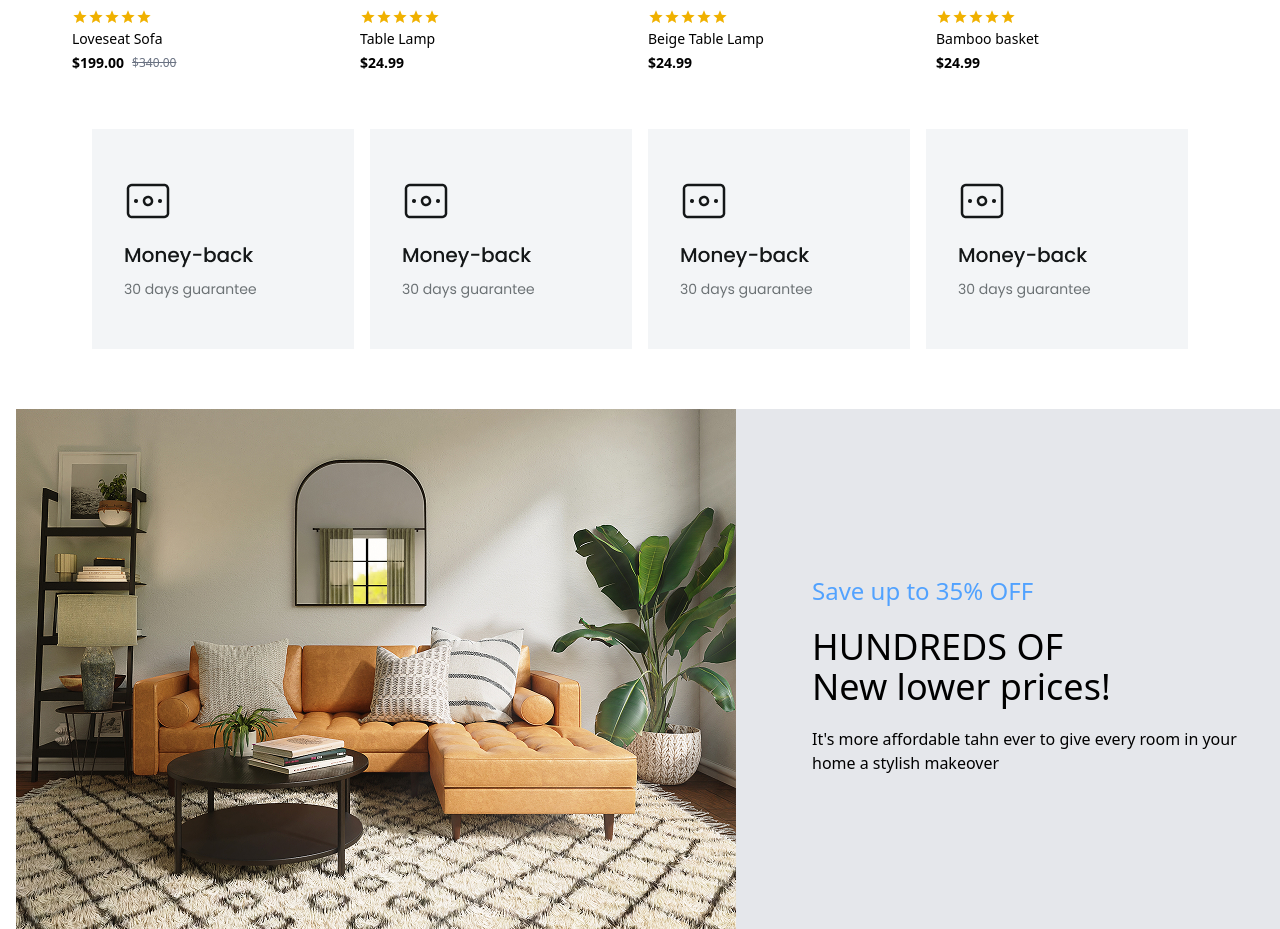
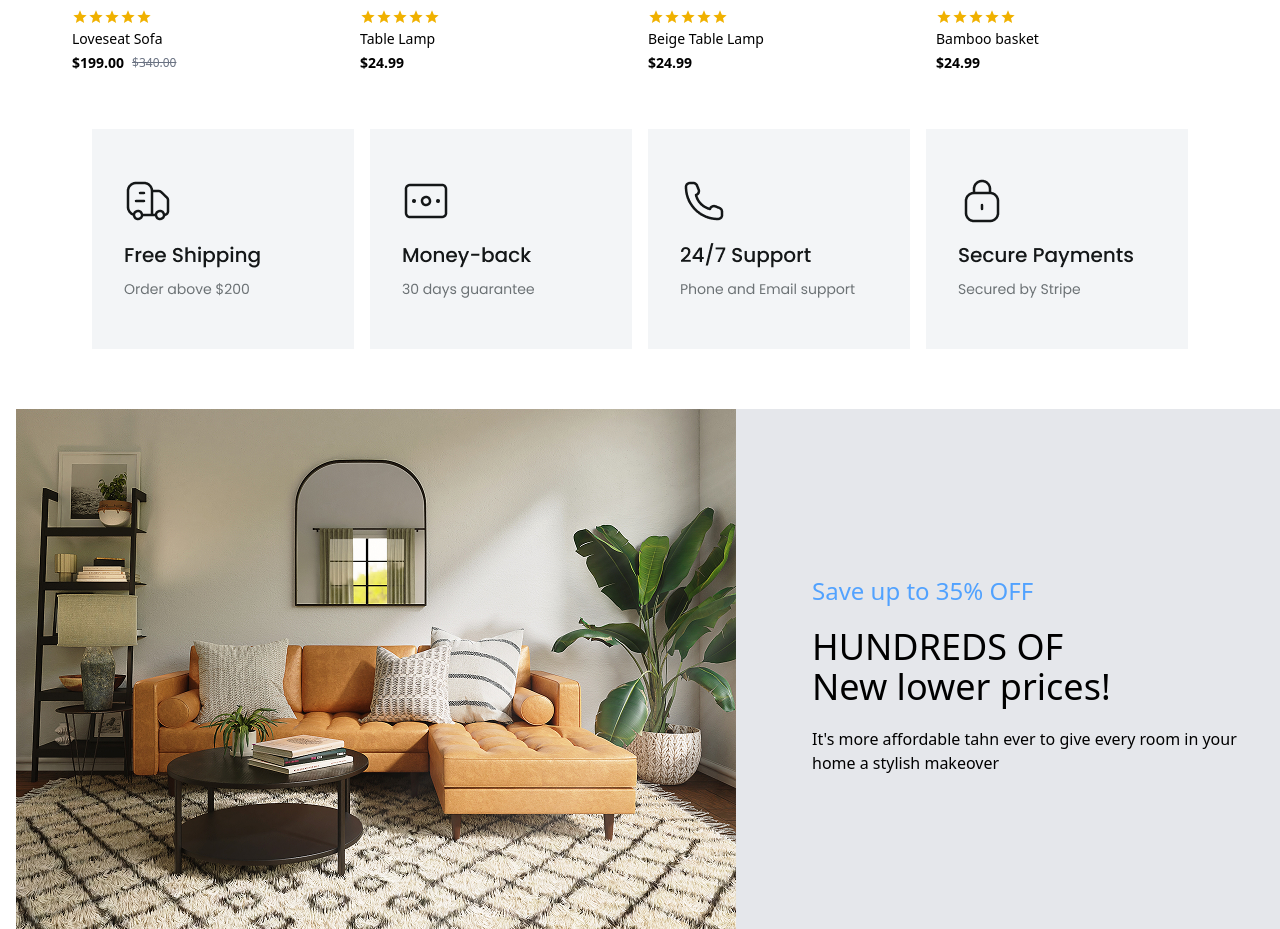
Before and after one commit to soggo/elegant, a React (Vite) app: page / in a window 1280 px wide. Shown: the part 1960-2889 px from the top of the page. Built offline with nearby package versions, Linux system fonts and the light colour scheme; grey boxes are pictures that could not be loaded.

Commit message:
styling fix

```diff
--- a/src/pages/home/Home.jsx
+++ b/src/pages/home/Home.jsx
@@ -248,10 +248,10 @@ const Homepage = () => {
 
             {/* cashback */}
             <div className="w-full max-w-7xl mx-auto grid grid-cols-2 grid-rows-1 gap-2 md:flex justify-center md:gap-4 my-10">
+                <img src="card1.png" alt="" />
                 <img src="card2.png" alt="" />
-                <img src="card2.png" alt="" />
-                <img src="card2.png" alt="" />
-                <img src="card2.png" alt="" />
+                <img src="card3.png" alt="" />
+                <img src="card4.png" alt="" />
             </div>
 
             {/* lower prices */}
```
Also changed, not shown: public/card1.png (added).
